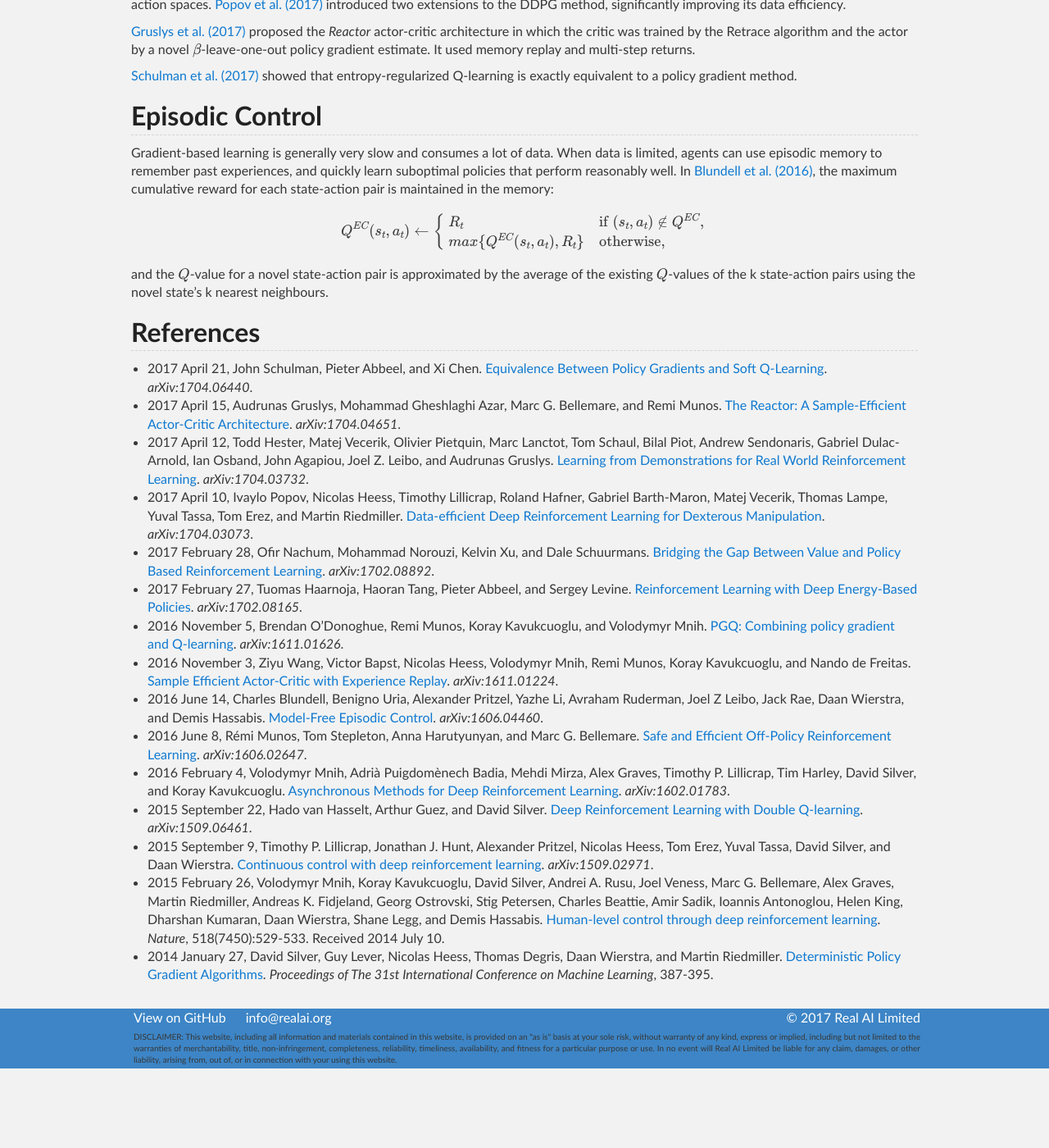
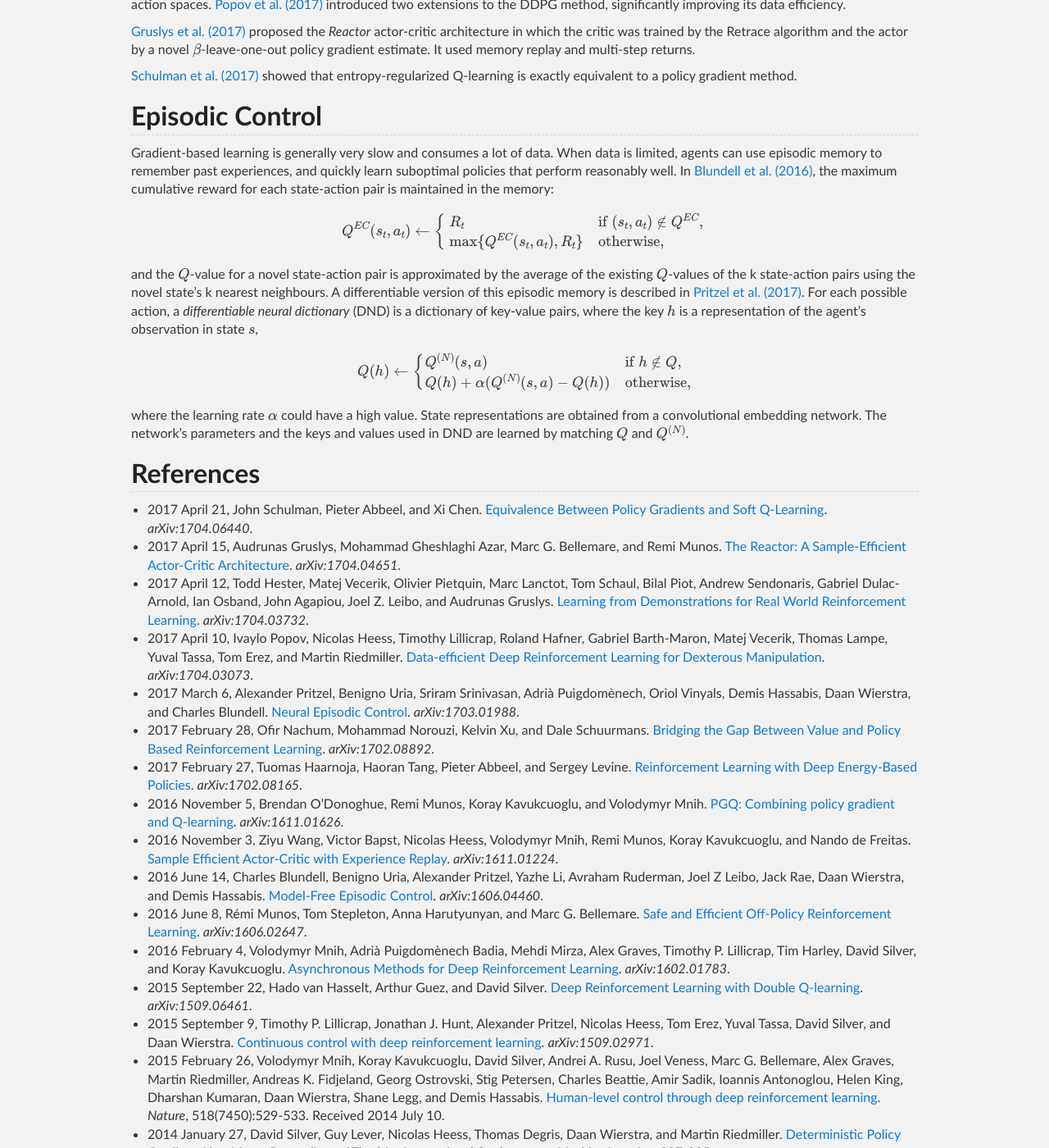
Before and after one commit to Tonywuhk/realai.org, a Jekyll site: the page built from model-free-rl-algorithms.md, in a window 1280 px wide and 1400 px high, scrolled down 1524 px. Shown: the whole window at 82% size. Built offline with Jekyll 4.4.1, drawn with Linux system fonts in a browser that asks for light colours; our own code applies the rules of GitHub Pages for plain Markdown files; formulas are drawn with MathJax 3; comment, search, counter and statistics services are not loaded; the repository's description, which GitHub fills in, is left out; before the commit the page ends 2827 px from its top, so only the background shows below that.

Commit message:
Update model-free-rl-algorithms.md

```diff
--- a/model-free-rl-algorithms.md
+++ b/model-free-rl-algorithms.md
@@ -93,11 +93,21 @@ $$
   Q^{EC}(s_t, a_t) \leftarrow
     \begin{cases}
       R_t & \text{if } (s_t, a_t) \notin Q^{EC}, \\
-      max \{ Q^{EC}(s_t, a_t), R_t \} & \text{otherwise,}
+      \max \{ Q^{EC}(s_t, a_t), R_t \} & \text{otherwise,}
     \end{cases}
 $$
 
-and the \\(Q\\)-value for a novel state-action pair is approximated by the average of the existing \\(Q\\)-values of the k state-action pairs using the novel state’s k nearest neighbours.
+and the \\(Q\\)-value for a novel state-action pair is approximated by the average of the existing \\(Q\\)-values of the k state-action pairs using the novel state’s k nearest neighbours. A differentiable version of this episodic memory is described in [Pritzel et al. (2017)](https://arxiv.org/abs/1703.01988). For each possible action, a *differentiable neural dictionary* (DND) is a dictionary of key-value pairs, where the key \\(h\\) is a representation of the agent’s observation in state \\(s\\),
+
+$$
+  Q(h) \leftarrow
+    \begin{cases}
+      Q^{(N)}(s, a) & \text{if } h \notin Q, \\
+      Q(h) + \alpha(Q^{(N)}(s, a) - Q(h)) & \text{otherwise,}
+    \end{cases}
+$$
+
+where the learning rate \\(\alpha\\) could have a high value. State representations are obtained from a convolutional embedding network. The network’s parameters and the keys and values used in DND are learned by matching \\(Q\\) and \\(Q^{(N)}\\).
 
 ## References
 
@@ -105,6 +115,7 @@ and the \\(Q\\)-value for a novel state-action pair is approximated by the avera
 * 2017 April 15, Audrunas Gruslys, Mohammad Gheshlaghi Azar, Marc G. Bellemare, and Remi Munos. [The Reactor: A Sample-Efficient Actor-Critic Architecture](https://arxiv.org/abs/1704.04651). *arXiv:1704.04651*.
 * 2017 April 12, Todd Hester, Matej Vecerik, Olivier Pietquin, Marc Lanctot, Tom Schaul, Bilal Piot, Andrew Sendonaris, Gabriel Dulac-Arnold, Ian Osband, John Agapiou, Joel Z. Leibo, and Audrunas Gruslys. [Learning from Demonstrations for Real World Reinforcement Learning](https://arxiv.org/abs/1704.03732). *arXiv:1704.03732*.
 * 2017 April 10, Ivaylo Popov, Nicolas Heess, Timothy Lillicrap, Roland Hafner, Gabriel Barth-Maron, Matej Vecerik, Thomas Lampe, Yuval Tassa, Tom Erez, and Martin Riedmiller. [Data-efficient Deep Reinforcement Learning for Dexterous Manipulation](https://arxiv.org/abs/1704.03073). *arXiv:1704.03073*.
+* 2017 March 6, Alexander Pritzel, Benigno Uria, Sriram Srinivasan, Adrià Puigdomènech, Oriol Vinyals, Demis Hassabis, Daan Wierstra, and Charles Blundell. [Neural Episodic Control](https://arxiv.org/abs/1703.01988). *arXiv:1703.01988*.
 * 2017 February 28, Ofir Nachum, Mohammad Norouzi, Kelvin Xu, and Dale Schuurmans. [Bridging the Gap Between Value and Policy Based Reinforcement Learning](https://arxiv.org/abs/1702.08892). *arXiv:1702.08892*.
 * 2017 February 27, Tuomas Haarnoja, Haoran Tang, Pieter Abbeel, and Sergey Levine. [Reinforcement Learning with Deep Energy-Based Policies](https://arxiv.org/abs/1702.08165). *arXiv:1702.08165*.
 * 2016 November 5, Brendan O'Donoghue, Remi Munos, Koray Kavukcuoglu, and Volodymyr Mnih. [PGQ: Combining policy gradient and Q-learning](https://arxiv.org/abs/1611.01626). *arXiv:1611.01626*.
```
